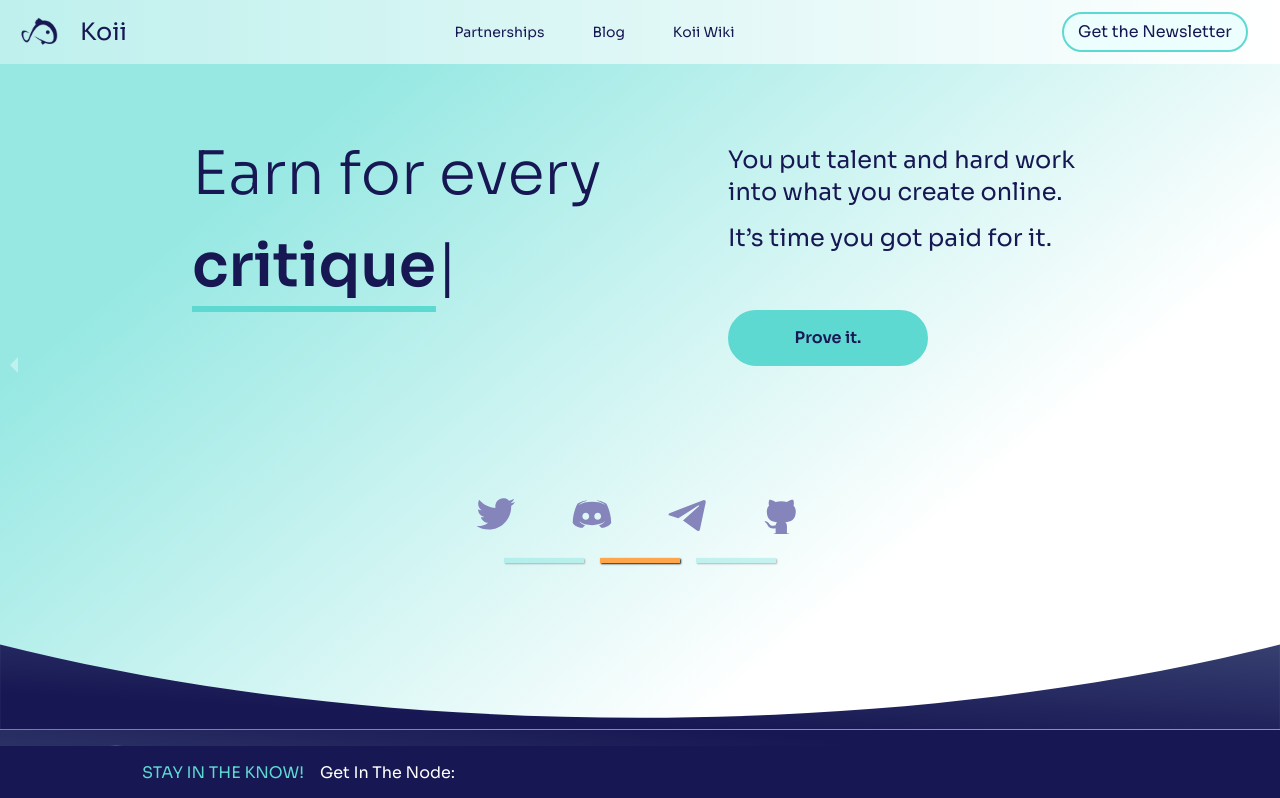
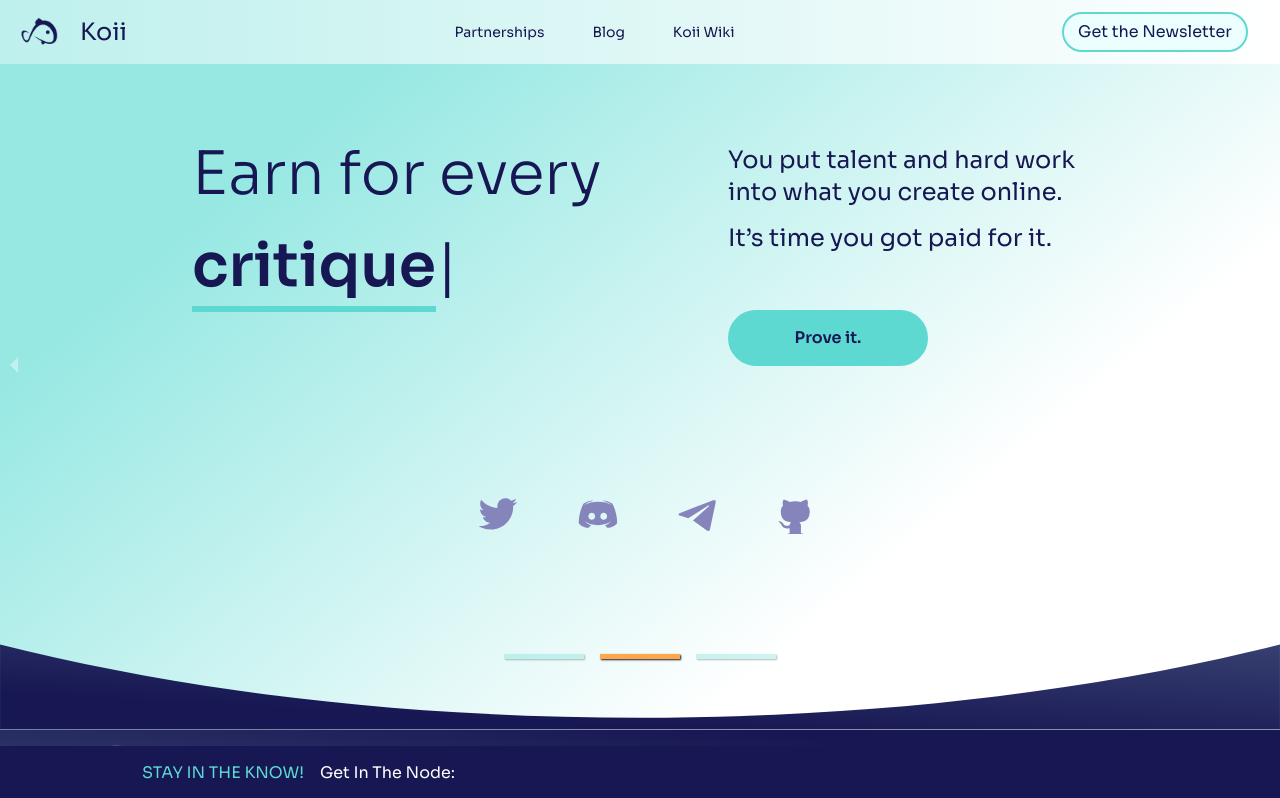
Before and after one commit to koii-network/homepage, a Next.js app: page / in a window 1280 px wide. Shown: the top 798 px of the page. Built offline with nearby package versions, Linux system fonts and the light colour scheme.

Commit message:
Fix/hero icon (#44)
* update icon layout

* fix control dot

```diff
--- a/components/hero/hero1.tsx
+++ b/components/hero/hero1.tsx
@@ -49,7 +49,7 @@ const Heroslide1 = () => {
           </div>
         </div>
       </div>
-      <div className="grid grid-cols-4 justify-items-center px-4 md:px-[28rem] mb-10 relative md:bottom-[-120px] ">
+      <div className="flex place-content-around px-4 md:px-[28rem] mb-10 relative md:bottom-[-120px] ">
         <IconButton name="twitter" fill="#8585BC" px="40" />
         <IconButton name="discord" fill="#8585BC" px="40" />
         <IconButton name="telegram" fill="#8585BC" px="40" />
--- a/components/hero/hero2.tsx
+++ b/components/hero/hero2.tsx
@@ -48,7 +48,7 @@ const Heroslide2 = () => {
           </div>
         </div>
       </div>
-      <div className="grid grid-cols-4 justify-items-center px-4 md:px-[28rem] mb-10 relative md:bottom-[-120px]">
+      <div className="flex place-content-around px-4 md:px-[28rem] mb-10 relative md:bottom-[-120px]">
         <IconButton name="twitter" fill="#8585BC" px="40" />
         <IconButton name="discord" fill="#8585BC" px="40" />
         <IconButton name="telegram" fill="#8585BC" px="40" />
--- a/components/hero/hero3.tsx
+++ b/components/hero/hero3.tsx
@@ -58,7 +58,7 @@ const Heroslide3 = () => {
           </div>
         </div>
       </div>
-      <div className="grid grid-cols-4 justify-items-center px-4 md:px-[28rem] mb-10 relative md:bottom-[-120px]">
+      <div className="flex place-content-around px-4 md:px-[28rem] mb-10 relative md:bottom-[-120px]">
         <IconButton name="twitter" fill="#8585BC" px="40" />
         <IconButton name="discord" fill="#8585BC" px="40" />
         <IconButton name="telegram" fill="#8585BC" px="40" />
--- a/components/ui/Button/icon-button.tsx
+++ b/components/ui/Button/icon-button.tsx
@@ -15,7 +15,7 @@ export type IconButtonProps = Readonly<
 
 export const IconButton = ({ name, className, fill, px }: IconButtonProps) => {
   return (
-    <div className={`${className || ""} z1`.trim()}>
+    <div className={`${className || ""} z1 md:px-[30px]`.trim()}>
       {name === "twitter" && (
         <a
           href="https://twitter.com/KoiiNetwork"
--- a/styles/carousel.module.scss
+++ b/styles/carousel.module.scss
@@ -16,8 +16,13 @@
 .controldot {
 :global(.carousel .control-dots) {
     margin: 17rem 0;
+    @media (min-width: 468px) {
+        margin: 0;
+        bottom: 6rem;
+    }
     @media (min-width: 768px) {
-        margin: 10rem 0;
+        margin: 0;
+        bottom: 4rem;
     }
 }
 }
```
